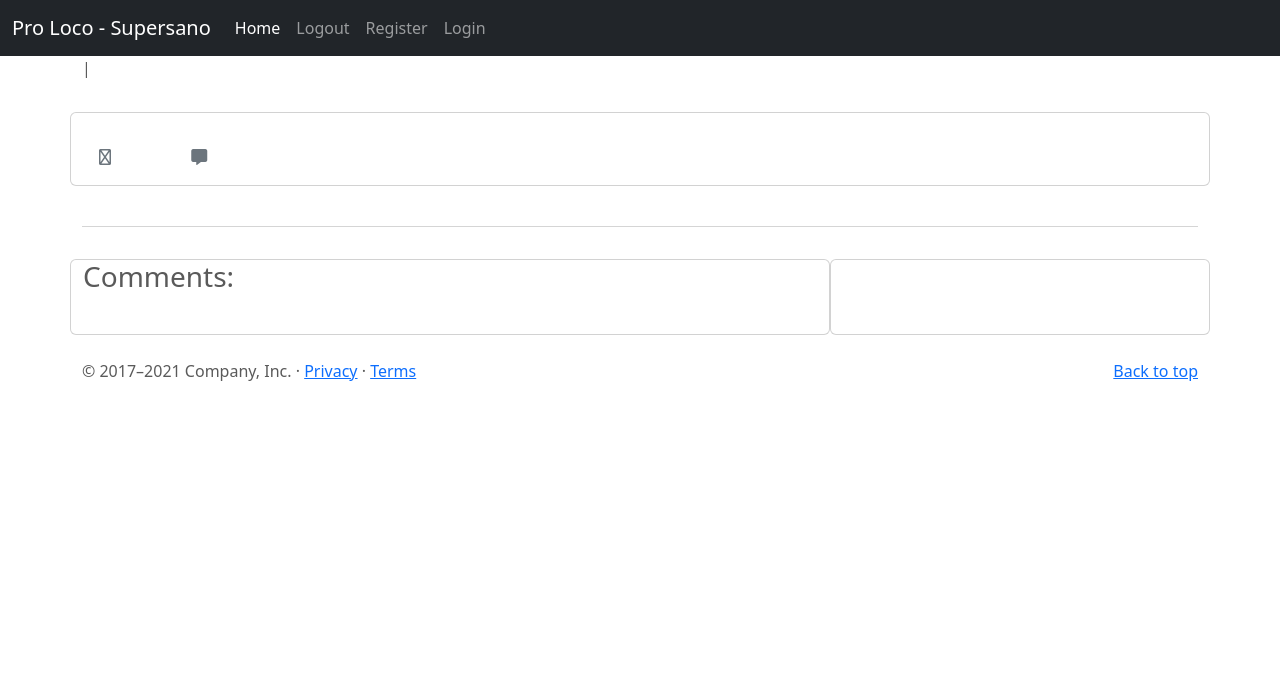
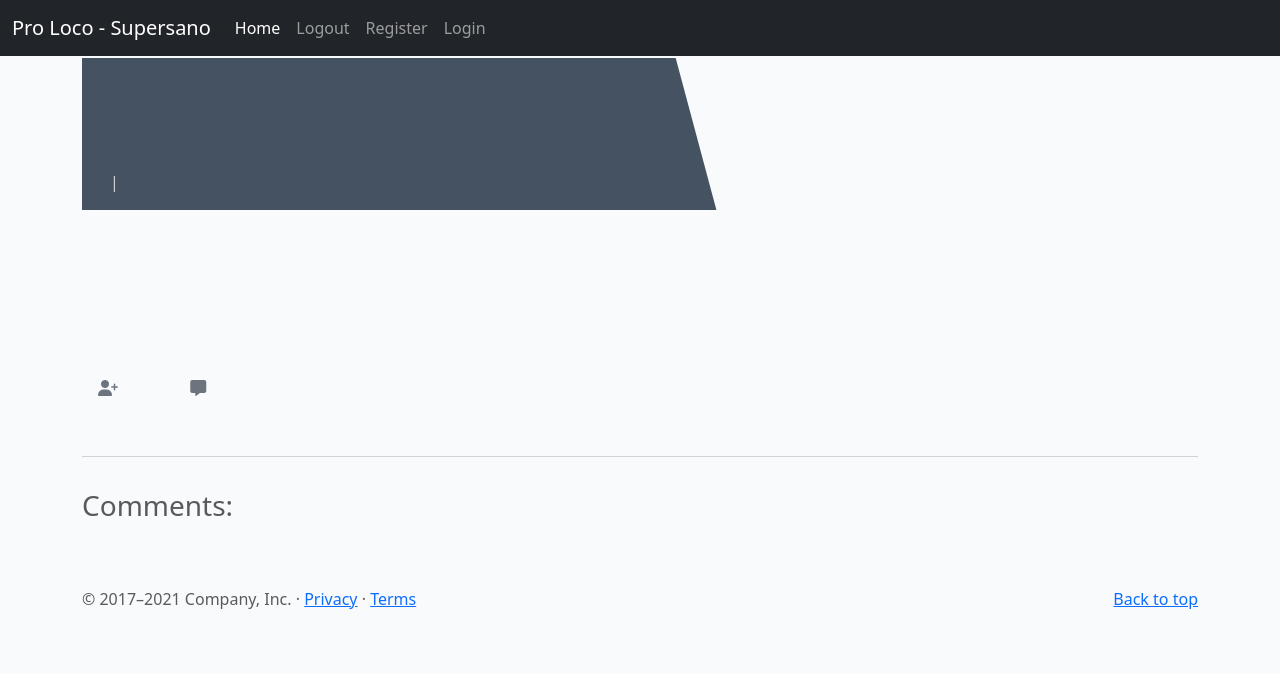
Before and after one commit to aelfrith92/pro-loco-milestone-project-4, a Django app: template templates/event_overview.html in a window 1280 px wide. Shown: the top 674 px of the page. Run offline with Django 3.2, Linux system fonts and the light colour scheme; the template is opened without the code that fills it, so the values that code supplies are empty; some libraries are stand-ins or nearby versions.

Commit message:
Add style, fix join icon

```diff
--- a/static/css/style.css
+++ b/static/css/style.css
@@ -91,3 +91,151 @@ body {
     margin-top: 7rem;
   }
 }
+
+/* TEMPORARY CODE INSTITUTE STYLE
+-------------------------------------------------- */
+
+body {
+    background-color: #F9FAFC;
+}
+
+.brand {
+    font-family: Lato, sans-serif;
+    font-size: 1.4rem;
+    font-weight: 700;
+    color: #4A4A4F;
+}
+
+.red-o {
+    color: #E84610;
+}
+
+.thin {
+    font-weight: 300;
+}
+
+.light-bg {
+    background-color: #fff;
+}
+
+.dark-bg {
+    background-color: #445261;
+}
+
+.main-bg {
+    background-color: #F9FAFC;
+}
+
+.card {
+    border: none;
+    background-color: transparent;
+}
+
+.image-container {
+    position: relative;
+}
+
+.image-flash {
+    position: absolute;
+    bottom: 5%;
+    min-width: 30%;
+    left: -2px;
+    background-color: #23BBBB;
+}
+
+.author {
+    color: white;
+    margin: 4px;
+    text-transform: uppercase;
+}
+
+.masthead {
+    margin-top: 10px;
+    overflow: hidden;
+    position: relative;
+    display: inline-block;
+    height: 33vh;
+    width: 100%;
+}
+
+.masthead-text {
+    background-color: #445261;
+    color: white;
+    position: relative;
+}
+
+.masthead-image {
+    position: relative;
+    overflow: hidden;
+}
+
+.masthead-image:after {
+    content: "";
+    position: absolute;
+    top: 0;
+    right: 90%;
+    height: 100%;
+    width: 150%;
+    background: #445261;
+    -webkit-transform: skew(15deg);
+    -moz-transform: skew(15deg);
+    transform: skew(15deg);
+    z-index: 100;
+}
+
+.post-link {
+    text-decoration: none;
+    color: #445261;
+}
+
+.post-link:hover,
+.page-link {
+    color: #E84610;
+}
+
+.post-title {
+    margin-top: 20%;
+    margin-left: 5%;
+}
+
+.post-subtitle {
+    margin-left: 5%;
+    color: lightgray;
+}
+
+.btn-signup {
+    background-color: #23BBBB;
+    color: #fff;
+}
+
+.btn-signup:hover,
+.btn-signup:active {
+    background-color: #fff;
+    color: #23BBBB;
+}
+
+.link {
+    color: #23BBBB;
+    text-decoration: none;
+}
+
+.link:hover,
+.link:active {
+    color: #445261;
+    text-decoration: underline;
+}
+
+.btn-like {
+    color: #E84610;
+    border: none;
+    background: transparent;
+}
+
+.btn-like:hover,
+.btn-like:active {
+    color: #E84610;
+    background: transparent;
+    border: none;
+}
+
+/* END CODE INSTITUTE STYLE */
--- a/templates/event_overview.html
+++ b/templates/event_overview.html
@@ -44,12 +44,12 @@
                                         </button>
                                     {% else %}
                                         <button type="submit" name="blogevent_id" value="{{event.slug}}" class="btn-like">
-                                            <i class="fa-regular fa-user-plus"></i>
+                                            <i class="fa-solid fa-user-plus"></i>
                                         </button>
                                     {% endif %}
                                 </form>
                             {% else %}
-                                <span class="text-secondary"><i class="fa-regular fa-user-plus"></i></span>
+                                <span class="text-secondary"><i class="fa-solid fa-user-plus"></i></span>
                             {% endif %}
                         </strong>
                     </div>
```
